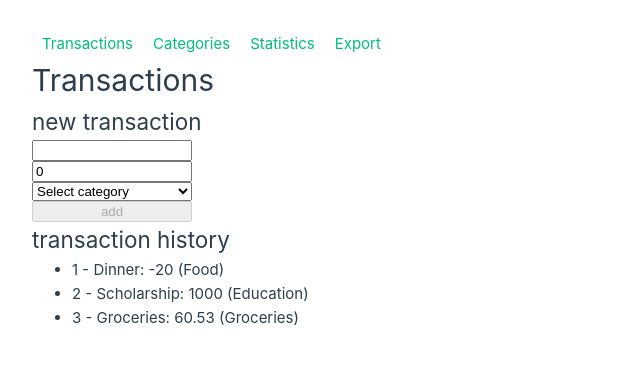
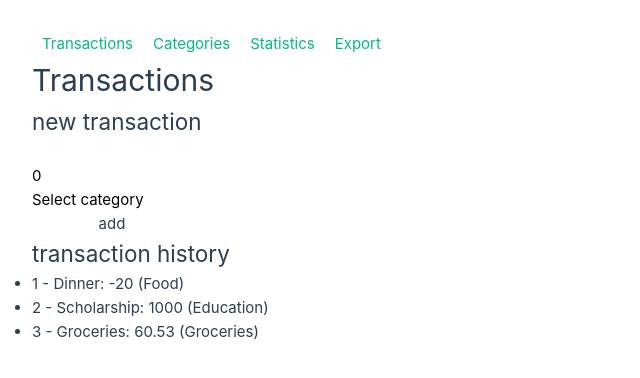
Before and after one commit to FilipTarajko/finance-manager, a Vue app: page / in a window 1280 px wide. Shown: the top 378 px of the page, without its empty margins (0-640 px from the left). Built offline with nearby package versions, Linux system fonts and the light colour scheme.

Commit message:
Add Vuetify

```diff
--- a/index.html
+++ b/index.html
@@ -1,13 +1,17 @@
 <!DOCTYPE html>
 <html lang="en">
+
 <head>
   <meta charset="UTF-8">
   <link rel="icon" href="/favicon.ico">
   <meta name="viewport" content="width=device-width, initial-scale=1.0">
   <title>Vite App</title>
+  <link href="https://cdn.jsdelivr.net/npm/@mdi/font@5.x/css/materialdesignicons.min.css" rel="stylesheet">
 </head>
+
 <body>
   <div id="app"></div>
   <script type="module" src="/src/main.ts"></script>
 </body>
+
 </html>
--- a/package.json
+++ b/package.json
@@ -19,7 +19,8 @@
     "pinia": "^2.1.7",
     "sass": "^1.70.0",
     "vue": "^3.4.15",
-    "vue-router": "^4.2.5"
+    "vue-router": "^4.2.5",
+    "vuetify": "^3.5.3"
   },
   "devDependencies": {
     "@playwright/test": "^1.41.1",
--- a/src/main.ts
+++ b/src/main.ts
@@ -6,9 +6,21 @@ import { createPinia } from 'pinia'
 import App from './App.vue'
 import router from './router'
 
+// Vuetify
+import 'vuetify/styles'
+import { createVuetify } from 'vuetify'
+import * as components from 'vuetify/components'
+import * as directives from 'vuetify/directives'
+
+const vuetify = createVuetify({
+  components,
+  directives,
+})
+
 const app = createApp(App)
 
 app.use(createPinia())
 app.use(router)
+app.use(vuetify)
 
 app.mount('#app')
--- /dev/null
+++ b/src/plugins/vuetify.js
@@ -0,0 +1,12 @@
+import { createVuetify } from 'vuetify'
+import { aliases, mdi } from 'vuetify/iconsets/mdi'
+
+export default createVuetify({
+  icons: {
+    defaultSet: 'mdi',
+    aliases,
+    sets: {
+      mdi,
+    },
+  },
+})
```
Also changed, not shown: 1 other file (tests, documents, lock files or other folders). Lines whose indentation alone changed are shown as unchanged.
